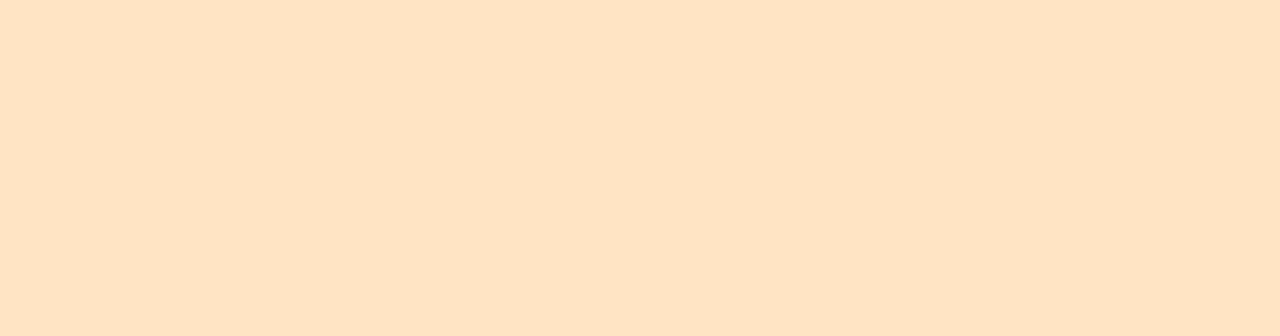
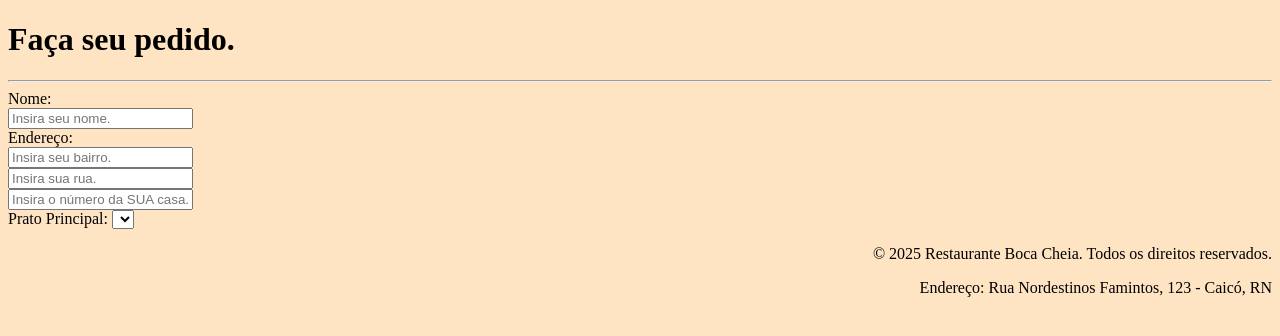
Before and after one commit to AugustoB4/Projeto_AutoriaWeb, a plain HTML site: page pedido.html in a window 1280 px wide. Drawn offline with Linux system fonts and the light colour scheme.

Commit message:
Update pedido.html

```diff
--- a/pedido.html
+++ b/pedido.html
@@ -5,9 +5,26 @@
     <meta name="viewport" content="width=device-width, initial-scale=1.0">
     <link rel="stylesheet" href="style.css">
     <link rel="shortcut icon" href="favicon" type="image/x-icon">
-    <title>Document</title>
+    <title>Faça seu pedido</title>
 </head>
 <body>
-
+    <h1>Faça seu pedido.</h1>
+    <hr>
+    <form action="#">
+        <label for="Nome">Nome: </label> <br>
+        <input type="text" id="Nome" required placeholder="Insira seu nome."><br>
+        <label for="Nome">Endereço: </label> <br>
+        <input type="text" id="Bairro" required placeholder="Insira seu bairro."><br>
+        <input type="text" id="Rua" required placeholder="Insira sua rua."><br>
+        <input type="text" id="Casa" reaquired placeholder="Insira o número da SUA casa."><br>
+        <label for="Prato">Prato Principal:</label>
+        <select name="Prato" id="Prato">
+                <option value=""></option>
+        </select>
+    </form>
 </body>
+<footer>
+    <p class="Final">&copy; 2025 Restaurante Boca Cheia. Todos os direitos reservados.</p>
+    <p class="Final">Endereço: Rua Nordestinos Famintos, 123 - Caicó, RN</p>
+</footer>
 </html>
```
